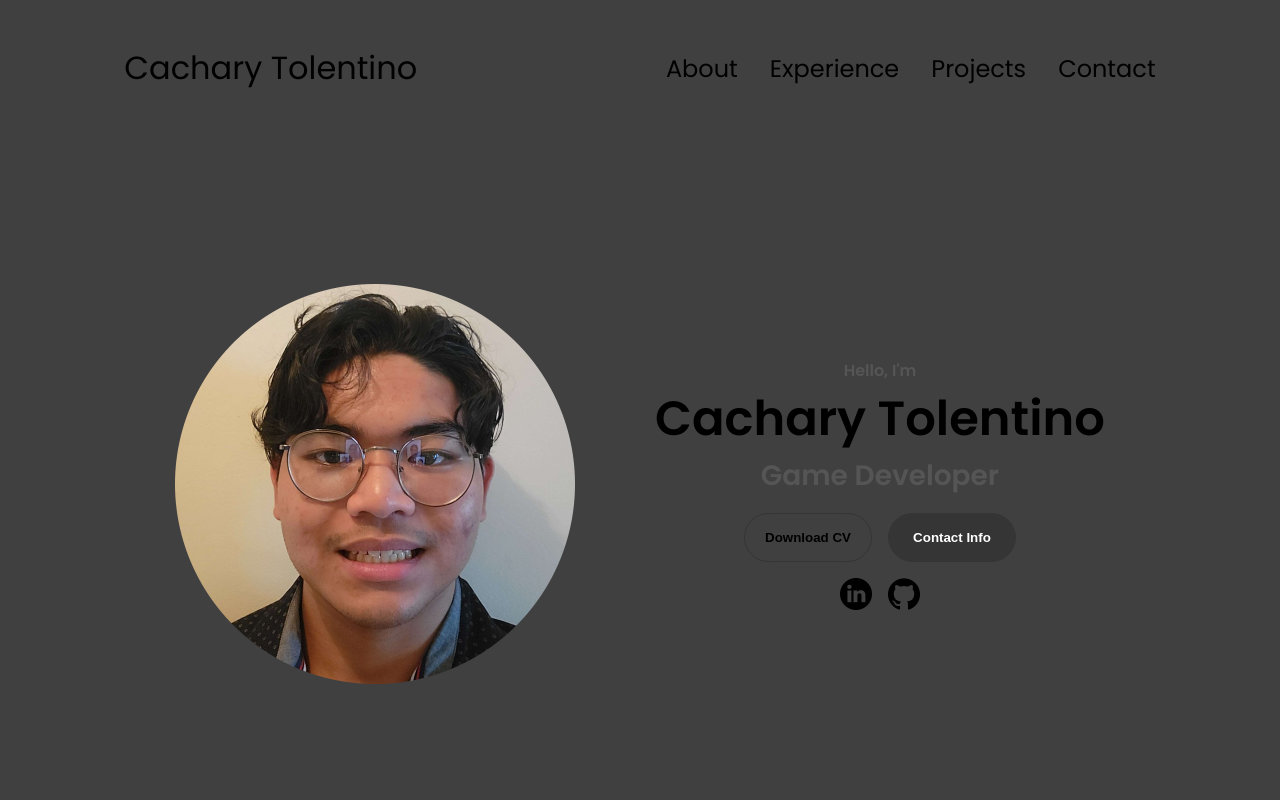
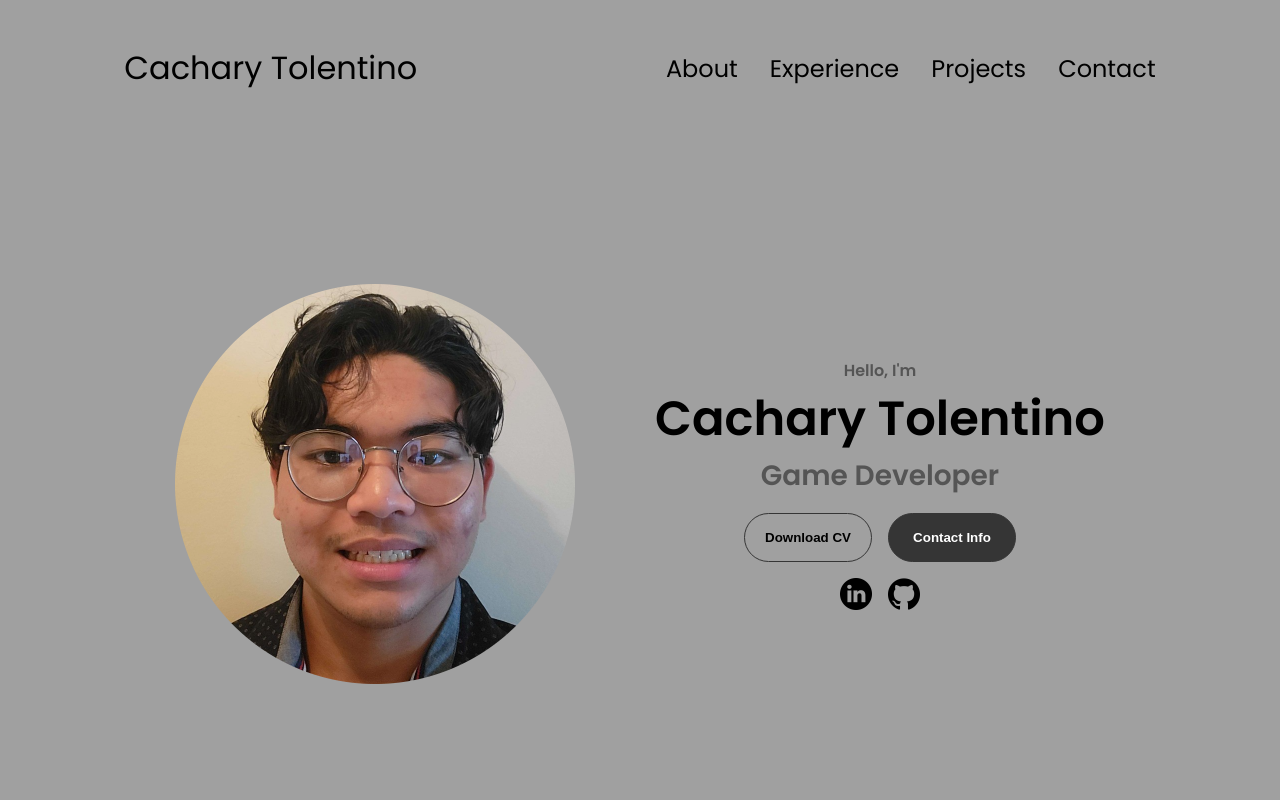
Before and after one commit to CacharyT/portfolio-website, a plain HTML site: page index.html in a window 1280 px wide. Shown: the top 800 px of the page. Drawn offline with Linux system fonts and the light colour scheme.

Commit message:
update bgc

```diff
--- a/style.css
+++ b/style.css
@@ -11,7 +11,7 @@
 body
 {
     font-family: "Poppins", sans-serif;
-    background-color: #404040;
+    background-color: #A0A0A0;
 }
 
 html
```
